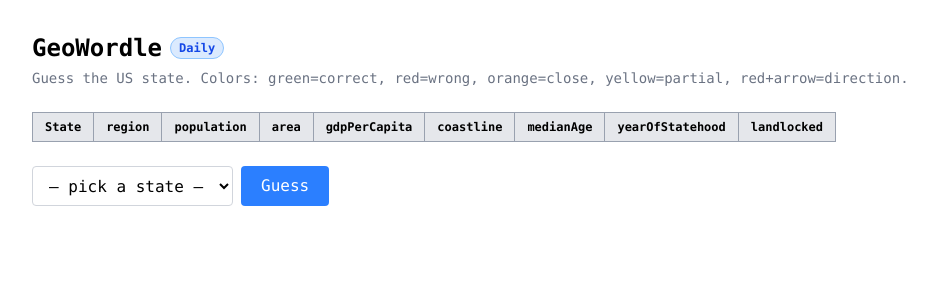
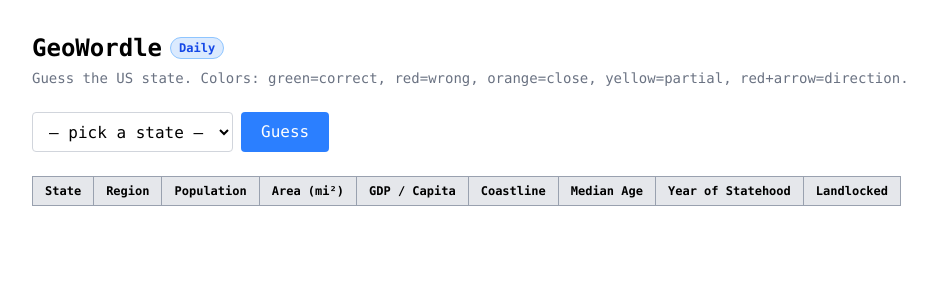
Before and after one commit to Eric-Zhang-Developer/geowordle, a Next.js app: page / in a window 1280 px wide. Shown: the top 300 px of the page, without its empty margins (0-937 px from the left). Built offline with nearby package versions, Linux system fonts and the light colour scheme.

Commit message:
refactor: switch order of guess and extract guess table

```diff
--- a/src/app/page.tsx
+++ b/src/app/page.tsx
@@ -1,59 +1,7 @@
 "use client";
 
 import { useGame } from "../hooks/useGame";
-import { CellState, State } from "../lib/gameLogic";
-
-const COLUMNS = [
-  "region",
-  "population",
-  "area",
-  "gdpPerCapita",
-  "coastline",
-  "medianAge",
-  "yearOfStatehood",
-  "landlocked",
-] as const;
-
-type Column = (typeof COLUMNS)[number];
-
-const BG: Record<CellState, string> = {
-  correct: "bg-green-600",
-  incorrect: "bg-red-600",
-  partial: "bg-yellow-600",
-  close: "bg-orange-500",
-  higher: "bg-red-600",
-  lower: "bg-red-600",
-};
-
-const INDICATOR: Partial<Record<CellState, string>> = {
-  higher: " ▲",
-  lower: " ▼",
-  close: " ≈",
-  partial: " ~",
-};
-
-function fmt(col: Column, s: State): string {
-  switch (col) {
-    case "population":
-      return s.population >= 1e6
-        ? `${(s.population / 1e6).toFixed(1)}M`
-        : `${(s.population / 1e3).toFixed(0)}K`;
-    case "area":
-      return s.area.toLocaleString();
-    case "gdpPerCapita":
-      return `$${(s.gdpPerCapita / 1000).toFixed(0)}K`;
-    case "medianAge":
-      return `${s.medianAge}`;
-    case "yearOfStatehood":
-      return `${s.yearOfStatehood}`;
-    case "region":
-      return s.region;
-    case "coastline":
-      return s.coastline;
-    case "landlocked":
-      return s.landlocked ? "Yes" : "No";
-  }
-}
+import { GuessTable } from "../components/GuessTable";
 
 export default function Home() {
   const { mode, round, guesses, selected, setSelected, submitGuess, isWon, remaining, switchToEndless, nextRound } = useGame();
@@ -77,49 +25,8 @@
         red+arrow=direction.
       </p>
 
-      <div className="overflow-x-auto mb-6">
-        <table className="border-collapse">
-          <thead>
-            <tr>
-              <th className="border border-gray-400 px-3 py-1.5 bg-gray-200 text-xs text-left whitespace-nowrap">
-                State
-              </th>
-              {COLUMNS.map((c) => (
-                <th
-                  key={c}
-                  className="border border-gray-400 px-3 py-1.5 bg-gray-200 text-xs text-left whitespace-nowrap"
-                >
-                  {c}
-                </th>
-              ))}
-            </tr>
-          </thead>
-          <tbody>
-            {guesses.map((g, i) => (
-              <tr key={i}>
-                <td className="border border-gray-400 px-3 py-1.5 text-sm font-bold">
-                  {g.state.name}
-                </td>
-                {COLUMNS.map((c) => {
-                  const state = g.cells[c];
-                  return (
-                    <td
-                      key={c}
-                      className={`border border-gray-400 px-3 py-1.5 text-sm text-white min-w-20 ${BG[state]}`}
-                    >
-                      {fmt(c, g.state)}
-                      {INDICATOR[state] ?? ""}
-                    </td>
-                  );
-                })}
-              </tr>
-            ))}
-          </tbody>
-        </table>
-      </div>
-
       {isWon ? (
-        <div className="space-y-3">
+        <div className="space-y-3 mb-6">
           <p className="text-green-600 text-xl font-bold">
             Got it in {guesses.length} guess{guesses.length !== 1 ? "es" : ""}!
           </p>
@@ -134,7 +41,7 @@
           )}
         </div>
       ) : (
-        <div className="flex gap-2">
+        <div className="flex gap-2 mb-6">
           <select
             value={selected}
             onChange={(e) => setSelected(e.target.value)}
@@ -155,6 +62,8 @@
           </button>
         </div>
       )}
+
+      <GuessTable guesses={guesses} />
     </main>
   );
 }
--- /dev/null
+++ b/src/components/GuessTable.tsx
@@ -0,0 +1,74 @@
+import { CellState, GuessResult, State } from '../lib/gameLogic';
+
+type Column = keyof Omit<State, 'name'>;
+
+interface ColumnDef {
+  key: Column;
+  label: string;
+  fmt: (s: State) => string;
+}
+
+const COLUMNS: ColumnDef[] = [
+  { key: 'region',          label: 'Region',            fmt: s => s.region },
+  { key: 'population',      label: 'Population',        fmt: s => s.population >= 1e6 ? `${(s.population / 1e6).toFixed(1)}M` : `${(s.population / 1e3).toFixed(0)}K` },
+  { key: 'area',            label: 'Area (mi²)',         fmt: s => s.area.toLocaleString() },
+  { key: 'gdpPerCapita',    label: 'GDP / Capita',       fmt: s => `$${(s.gdpPerCapita / 1000).toFixed(0)}K` },
+  { key: 'coastline',       label: 'Coastline',         fmt: s => s.coastline },
+  { key: 'medianAge',       label: 'Median Age',        fmt: s => `${s.medianAge}` },
+  { key: 'yearOfStatehood', label: 'Year of Statehood', fmt: s => `${s.yearOfStatehood}` },
+  { key: 'landlocked',      label: 'Landlocked',        fmt: s => s.landlocked ? 'Yes' : 'No' },
+];
+
+const BG: Record<CellState, string> = {
+  correct:   'bg-green-600',
+  incorrect: 'bg-red-600',
+  partial:   'bg-yellow-600',
+  close:     'bg-orange-500',
+  higher:    'bg-red-600',
+  lower:     'bg-red-600',
+};
+
+const INDICATOR: Partial<Record<CellState, string>> = {
+  higher:  ' ▲',
+  lower:   ' ▼',
+  close:   ' ≈',
+  partial: ' ~',
+};
+
+export function GuessTable({ guesses }: { guesses: GuessResult[] }) {
+  return (
+    <div className="overflow-x-auto">
+      <table className="border-collapse">
+        <thead>
+          <tr>
+            <th className="border border-gray-400 px-3 py-1.5 bg-gray-200 text-xs text-left whitespace-nowrap">
+              State
+            </th>
+            {COLUMNS.map(col => (
+              <th key={col.key} className="border border-gray-400 px-3 py-1.5 bg-gray-200 text-xs text-left whitespace-nowrap">
+                {col.label}
+              </th>
+            ))}
+          </tr>
+        </thead>
+        <tbody>
+          {guesses.map((g, i) => (
+            <tr key={i}>
+              <td className="border border-gray-400 px-3 py-1.5 text-sm font-bold whitespace-nowrap">
+                {g.state.name}
+              </td>
+              {COLUMNS.map(col => {
+                const cell = g.cells[col.key];
+                return (
+                  <td key={col.key} className={`border border-gray-400 px-3 py-1.5 text-sm text-white min-w-20 ${BG[cell]}`}>
+                    {col.fmt(g.state)}{INDICATOR[cell] ?? ''}
+                  </td>
+                );
+              })}
+            </tr>
+          ))}
+        </tbody>
+      </table>
+    </div>
+  );
+}
```
